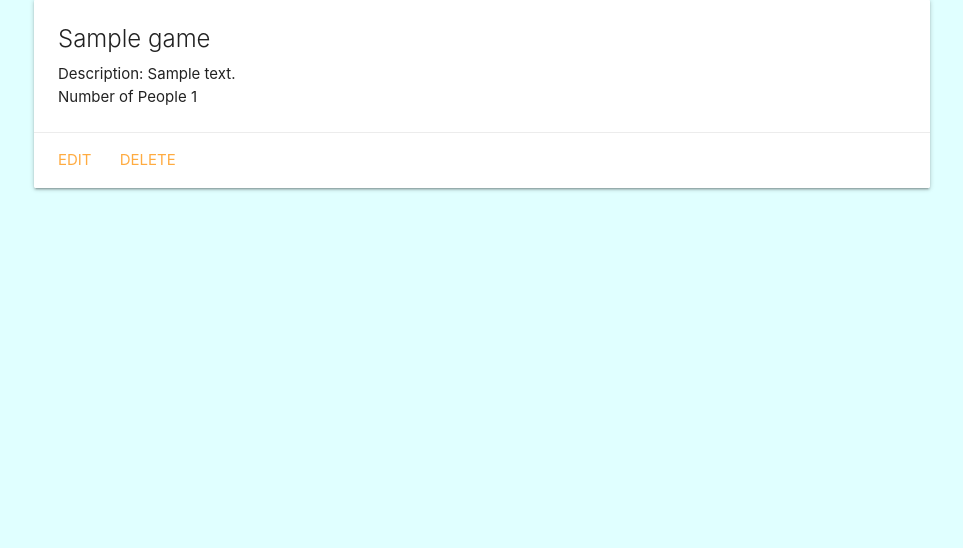
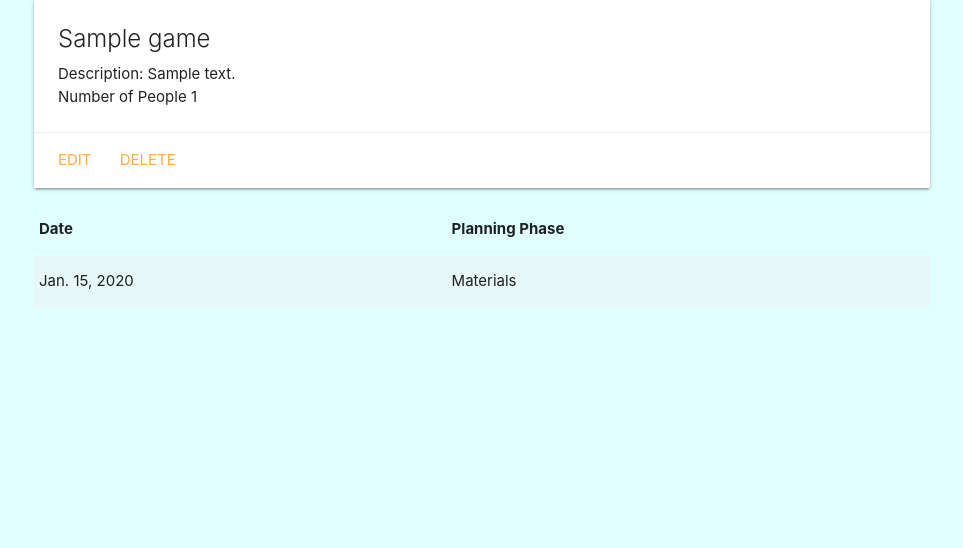
Before and after one commit to janae-b/partygameplanner, a Django app: page /games/1/ in a window 1280 px wide. Shown: the part 201-749 px from the top of the page, without its empty margins (158-1121 px from the left). Run offline with Django 3.2, Linux system fonts and the light colour scheme; tables that the repository leaves empty hold one stand-in row (values such as "Sample post").

Commit message:
add in planning phases

```diff
--- a/main_app/admin.py
+++ b/main_app/admin.py
@@ -1,4 +1,5 @@
 from django.contrib import admin
-from .models import Game
+from .models import Game, Planning
 
 admin.site.register(Game)
+admin.site.register(Planning)
--- a/main_app/models.py
+++ b/main_app/models.py
@@ -1,5 +1,11 @@
 from django.db import models
 from django.urls import reverse
+
+PHASES = (
+      ('M', 'Materials'),
+      ('T', 'Test'),
+      ('R', 'Ready to Play')
+)
 
 class Game(models.Model):
   name = models.CharField(max_length=100)
@@ -11,3 +17,15 @@ class Game(models.Model):
 
   def get_absolute_url(self):
       return reverse("detail", kwargs={"game_id": self.id})
+
+class Planning(models.Model):
+  date = models.DateField('complete date')
+  phase = models.CharField(
+    max_length=1,
+    choices=PHASES,
+    default=PHASES[0][0]
+  )
+  game = models.ForeignKey(Game, on_delete=models.CASCADE)
+
+  def __str__(self):
+    return f"{self.get_phase_display()} on {self.date}"
--- a/main_app/templates/games/detail.html
+++ b/main_app/templates/games/detail.html
@@ -13,12 +13,27 @@
       <p>Number of People: However many you want</p>
     {% endif %}
    </div>
-  <!-- Add the following markup -->
   <div class="card-action">
     <a href="{% url 'games_update' game.id %}">Edit</a>
     <a href="{% url 'games_delete' game.id %}">Delete</a>
   </div>
-  <!-- New markup above -->
+</div>
+</div>
+  <div class="col s6">
+    <table class="striped">
+      <thead>
+        <tr><th>Date</th><th>Planning Phase</th></tr>
+      </thead>
+      <tbody>
+        {% for planning in game.planning_set.all %}
+          <tr>
+            <td>{{planning.date}}</td>
+            <td>{{planning.get_phase_display}}</td>
+          </tr>
+        {% endfor %}
+      </tbody>
+    </table>
+  </div>
 </div>
 
 {% endblock %}
```
Also changed, not shown: main_app/migrations/0002_planning.py (added), main_app/migrations/0003_rename_meal_planning_phase.py (added).
